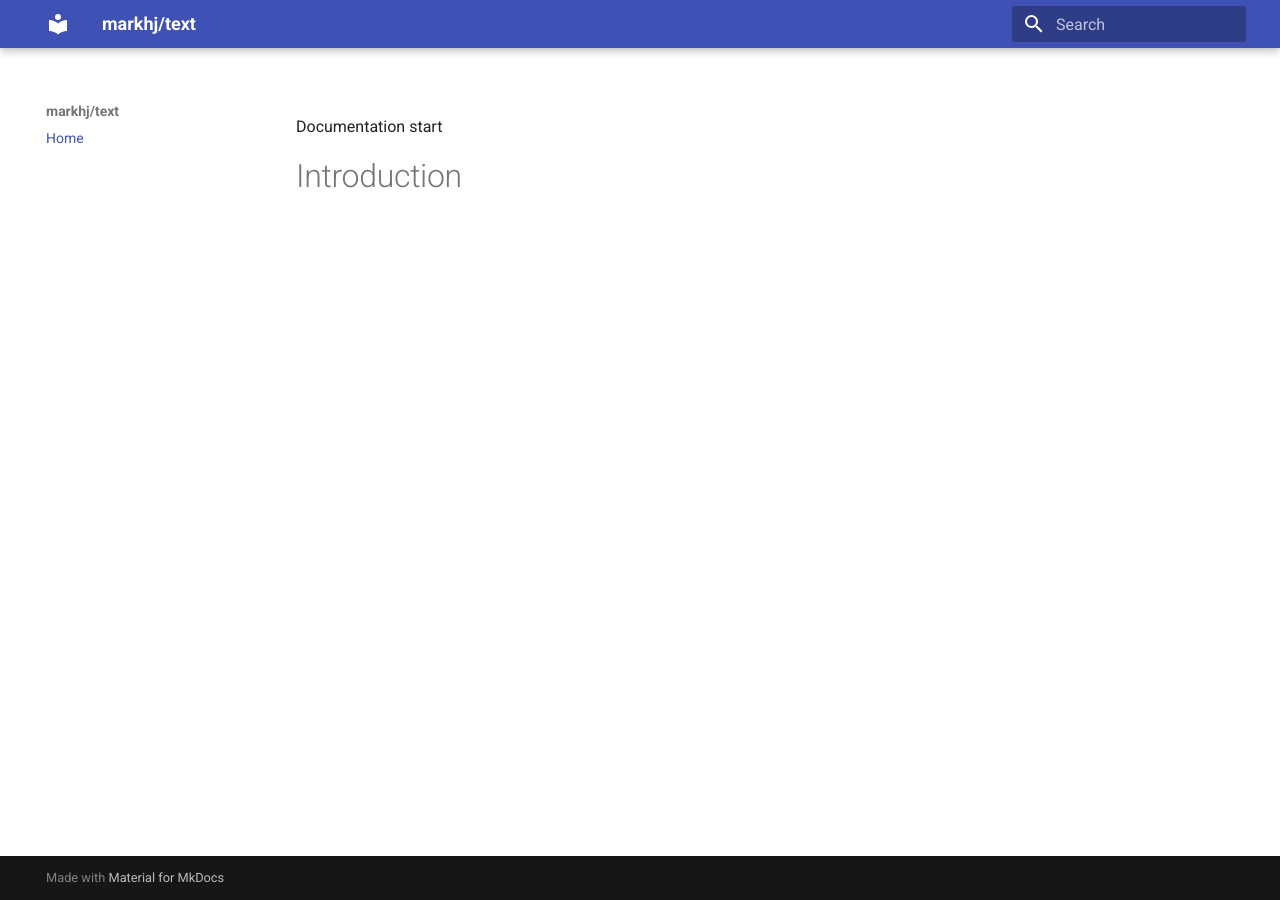
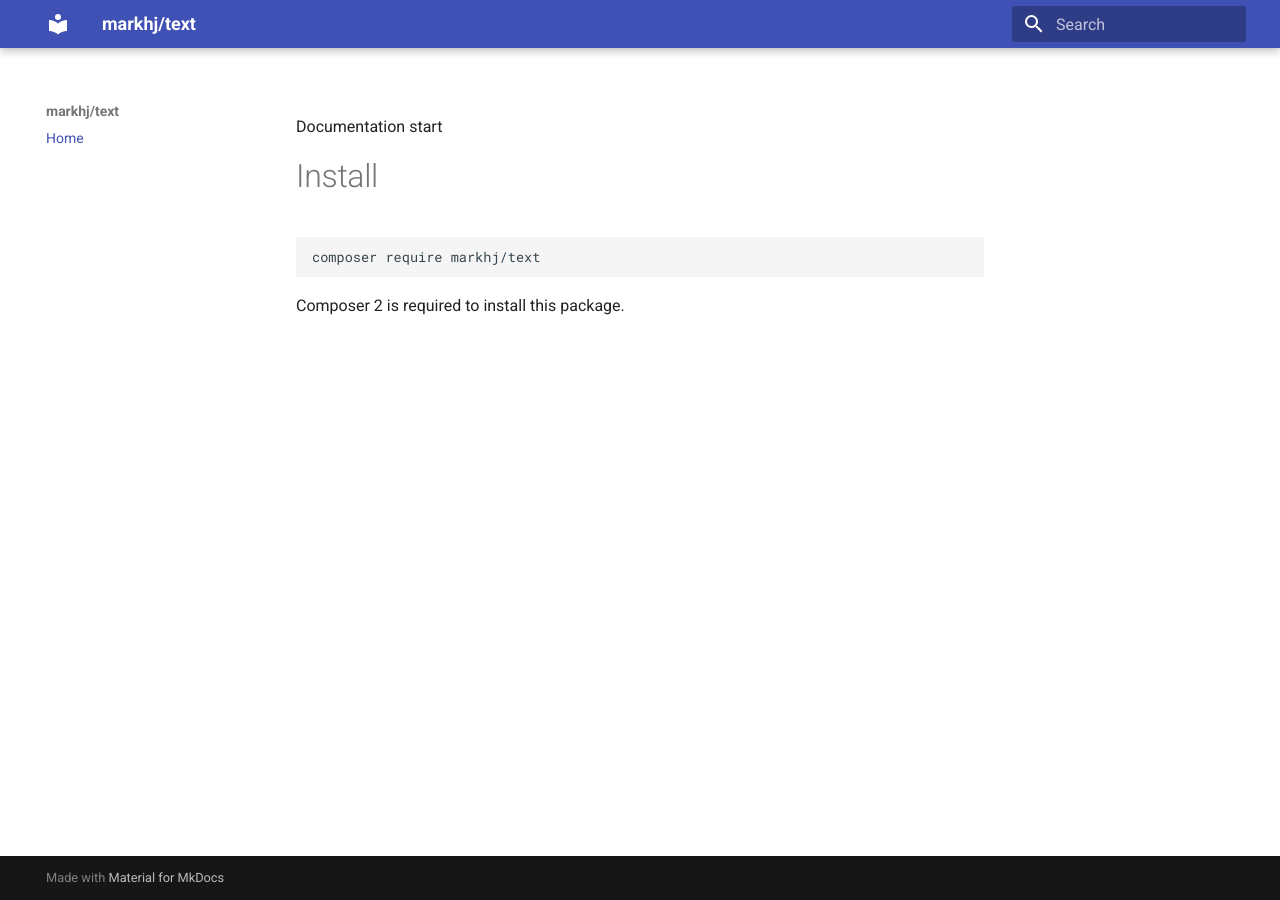
Before and after one commit to markhj/text, an MkDocs documentation site: the page built from docs/index.md, in a window 1280 px wide. Built offline with MkDocs 1.6.1 and Material for MkDocs 9.7.7, drawn with Linux system fonts in a browser that asks for light colours.

Commit message:
Cleaned up docs

````diff
--- a/docs/index.md
+++ b/docs/index.md
@@ -1,3 +1,8 @@
 Documentation start
 
-# Introduction
+# Install
+```
+composer require markhj/text
+```
+
+Composer 2 is required to install this package.
````
